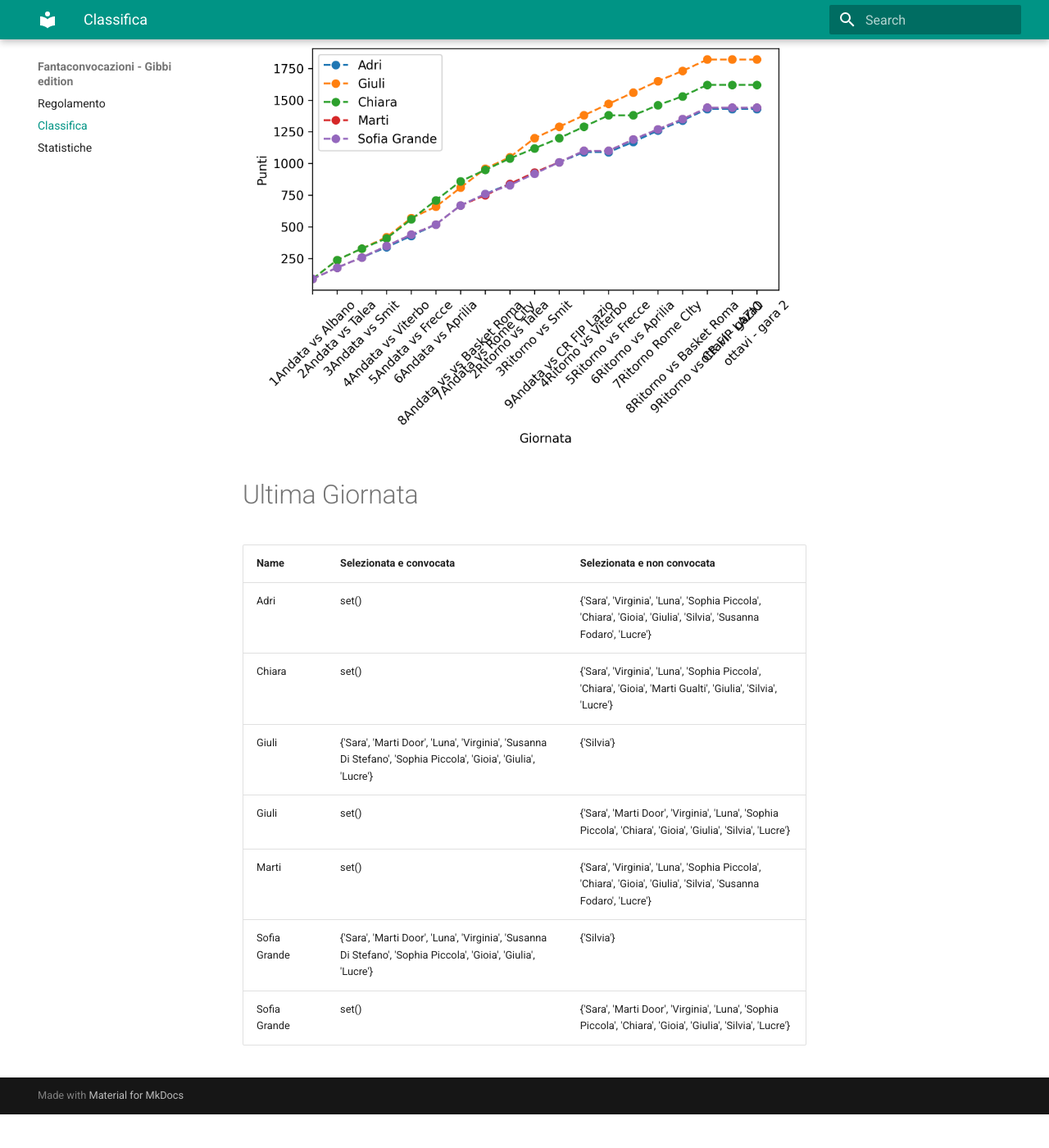
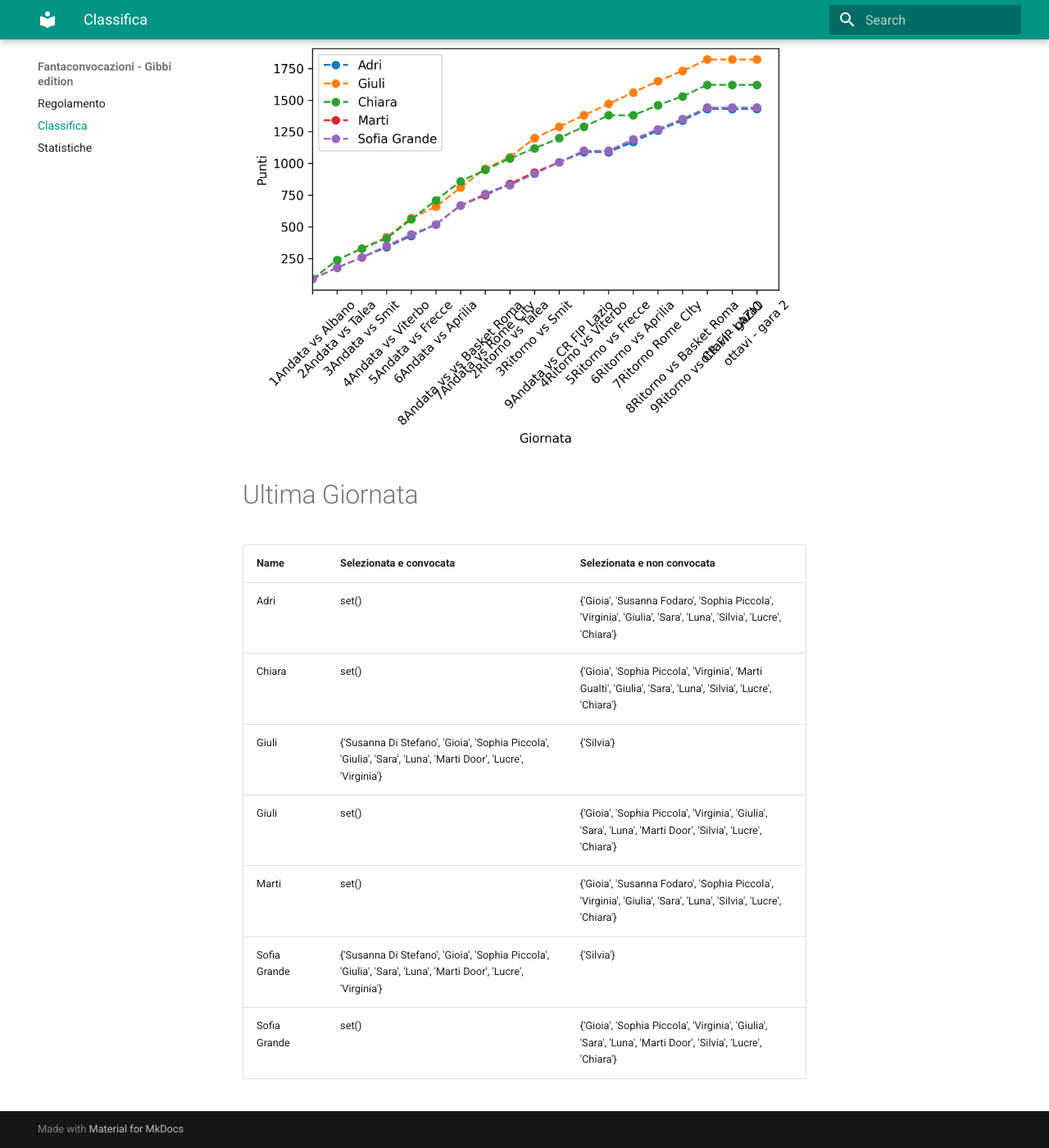
Before and after one commit to martinig94/fantagibbi, an MkDocs documentation site: the page built from docs/Classifica.md, in a window 1280 px wide and 1400 px high, scrolled down 565 px. Shown: the whole window at 82% size. Built offline with MkDocs 1.6.1 and Material for MkDocs 9.7.7, drawn with Linux system fonts in a browser that asks for light colours; before the commit the page ends 1924 px from its top, so only the background shows below that.

Commit message:
Auto-update from main.py

```diff
--- a/docs/Classifica.md
+++ b/docs/Classifica.md
@@ -18,11 +18,11 @@
 <!-- START_TABLE CORRECT -->
 | Name         | Selezionata e convocata                                                                                        | Selezionata e non convocata                                                                                      |
 |:-------------|:---------------------------------------------------------------------------------------------------------------|:-----------------------------------------------------------------------------------------------------------------|
-| Adri         | set()                                                                                                          | {'Sara', 'Virginia', 'Luna', 'Sophia Piccola', 'Chiara', 'Gioia', 'Giulia', 'Silvia', 'Susanna Fodaro', 'Lucre'} |
-| Chiara       | set()                                                                                                          | {'Sara', 'Virginia', 'Luna', 'Sophia Piccola', 'Chiara', 'Gioia', 'Marti Gualti', 'Giulia', 'Silvia', 'Lucre'}   |
-| Giuli        | {'Sara', 'Marti Door', 'Luna', 'Virginia', 'Susanna Di Stefano', 'Sophia Piccola', 'Gioia', 'Giulia', 'Lucre'} | {'Silvia'}                                                                                                       |
-| Giuli        | set()                                                                                                          | {'Sara', 'Marti Door', 'Virginia', 'Luna', 'Sophia Piccola', 'Chiara', 'Gioia', 'Giulia', 'Silvia', 'Lucre'}     |
-| Marti        | set()                                                                                                          | {'Sara', 'Virginia', 'Luna', 'Sophia Piccola', 'Chiara', 'Gioia', 'Giulia', 'Silvia', 'Susanna Fodaro', 'Lucre'} |
-| Sofia Grande | {'Sara', 'Marti Door', 'Luna', 'Virginia', 'Susanna Di Stefano', 'Sophia Piccola', 'Gioia', 'Giulia', 'Lucre'} | {'Silvia'}                                                                                                       |
-| Sofia Grande | set()                                                                                                          | {'Sara', 'Marti Door', 'Virginia', 'Luna', 'Sophia Piccola', 'Chiara', 'Gioia', 'Giulia', 'Silvia', 'Lucre'}     |
+| Adri         | set()                                                                                                          | {'Gioia', 'Susanna Fodaro', 'Sophia Piccola', 'Virginia', 'Giulia', 'Sara', 'Luna', 'Silvia', 'Lucre', 'Chiara'} |
+| Chiara       | set()                                                                                                          | {'Gioia', 'Sophia Piccola', 'Virginia', 'Marti Gualti', 'Giulia', 'Sara', 'Luna', 'Silvia', 'Lucre', 'Chiara'}   |
+| Giuli        | {'Susanna Di Stefano', 'Gioia', 'Sophia Piccola', 'Giulia', 'Sara', 'Luna', 'Marti Door', 'Lucre', 'Virginia'} | {'Silvia'}                                                                                                       |
+| Giuli        | set()                                                                                                          | {'Gioia', 'Sophia Piccola', 'Virginia', 'Giulia', 'Sara', 'Luna', 'Marti Door', 'Silvia', 'Lucre', 'Chiara'}     |
+| Marti        | set()                                                                                                          | {'Gioia', 'Susanna Fodaro', 'Sophia Piccola', 'Virginia', 'Giulia', 'Sara', 'Luna', 'Silvia', 'Lucre', 'Chiara'} |
+| Sofia Grande | {'Susanna Di Stefano', 'Gioia', 'Sophia Piccola', 'Giulia', 'Sara', 'Luna', 'Marti Door', 'Lucre', 'Virginia'} | {'Silvia'}                                                                                                       |
+| Sofia Grande | set()                                                                                                          | {'Gioia', 'Sophia Piccola', 'Virginia', 'Giulia', 'Sara', 'Luna', 'Marti Door', 'Silvia', 'Lucre', 'Chiara'}     |
 <!-- END_TABLE CORRECT -->
```
